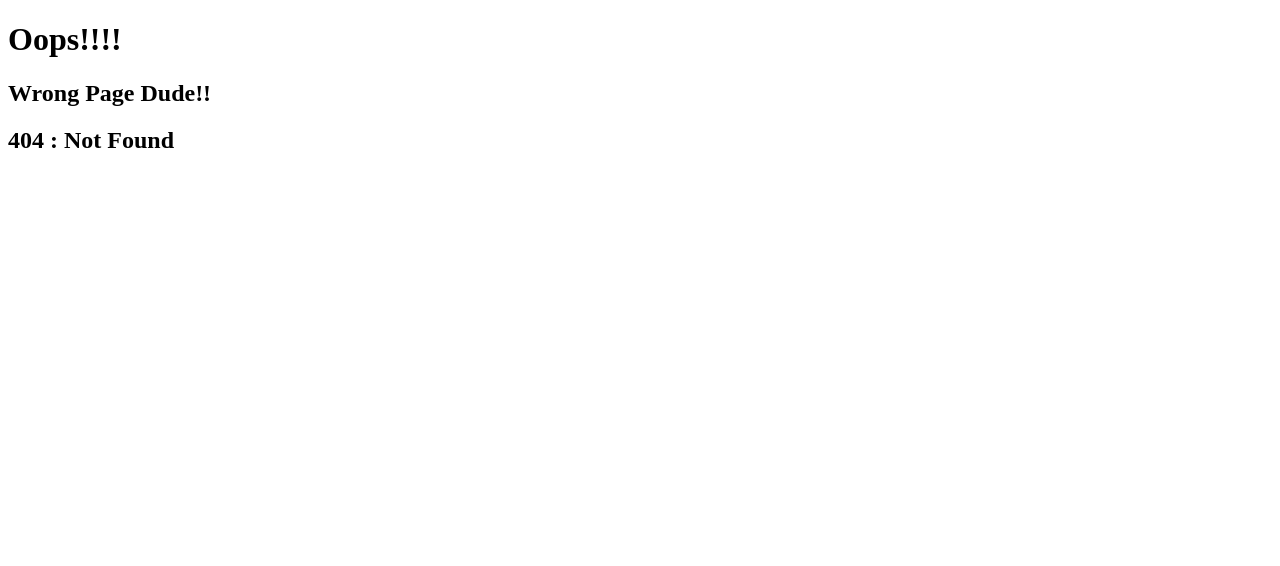
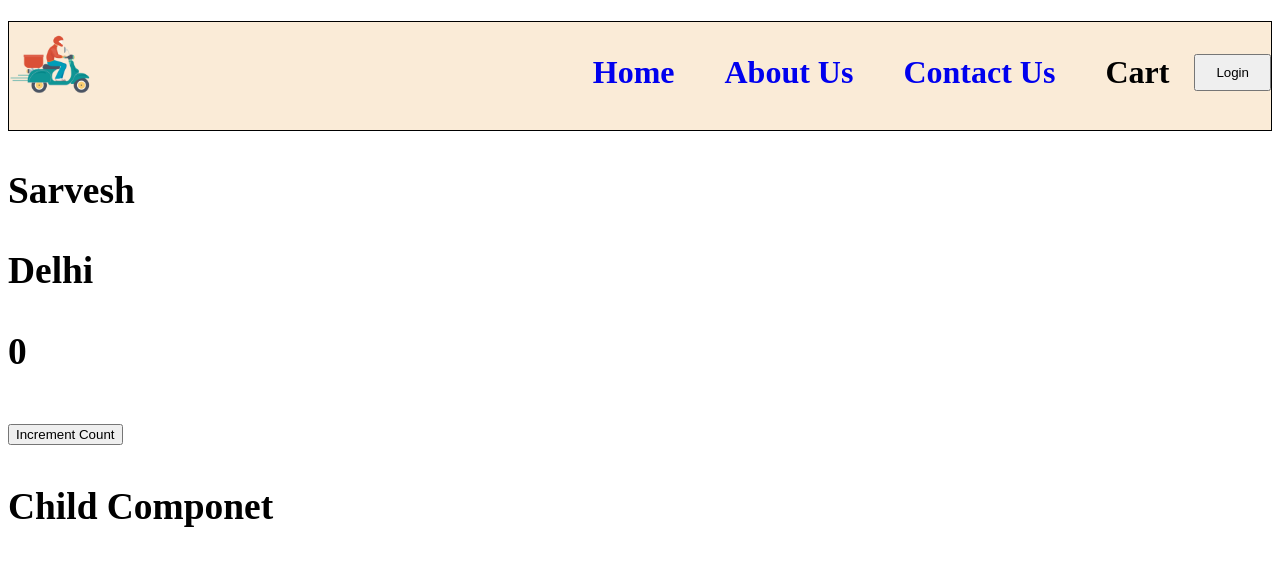
Before and after one commit to SarveshSrivastava/food-ordering-application, a React (Vite) app: page /user in a window 1280 px wide. Before the commit this address had no page. Shown: the top 566 px of the page. Built offline with nearby package versions, Linux system fonts and the light colour scheme.

Commit message:
Class component

```diff
--- a/App.js
+++ b/App.js
@@ -7,6 +7,7 @@ import { createBrowserRouter, Outlet, RouterProvider } from "react-router-dom";
 import AboutUs from "./Components/AboutUs";
 import ContactUs from "./Components/ContactUs";
 import ErrorPage from "./Components/ErrorPage";
+import UserClass from "./Components/UserClass";
 
 const App = () => (
   <h1>
@@ -36,6 +37,10 @@ const router = createBrowserRouter([
         path: "/restaurant/:restaurantId",
         element:<RestaurantMenu/>,
       },
+      {
+        path: "/user",
+        element:<UserClass name="Sarvesh" location="Delhi"/>,
+      },
     ],
     errorElement: <ErrorPage />,
   },
--- /dev/null
+++ b/Components/ChildUserClass.js
@@ -0,0 +1,23 @@
+import { Component } from "react";
+
+class ChildUserClass extends Component{
+    constructor(props){
+        super(props)
+        console.log("Child Constructor")
+    }
+
+
+    componentDidMount(){
+        console.log("Child componet did mount")
+    }
+
+    render(){
+        console.log("Child render")
+        return(
+            <div>
+                <h3>Child Componet</h3>
+            </div>
+        )
+    }
+}
+export default ChildUserClass;
--- /dev/null
+++ b/Components/UserClass.js
@@ -0,0 +1,43 @@
+import { Component } from "react";
+import ChildUserClass from "./ChildUserClass";
+
+class UserClass extends Component {
+  constructor(props) {
+    super(props);
+    this.state = {
+      count: 0,
+    };
+
+    console.log("Parent Constructor")
+
+  }
+
+  componentDidMount(){
+    console.log("Parent Component did mount")
+  }
+
+  render() {
+
+    console.log("Parent Render")
+
+    const { name, location } = this.props;
+    const { count } = this.state;
+    return (
+      <div>
+        <h3>{name}</h3>
+        <h3>{location}</h3>
+        <h3>{count}</h3>
+        <button
+          onClick={() => {
+            this.setState({ count: count + 1 });
+          }}
+        >
+          Increment Count
+        </button>
+        <ChildUserClass/>
+      </div>
+    );
+  }
+}
+
+export default UserClass;
```
Also changed, not shown: 1 other file (tests, documents, lock files or other folders).
